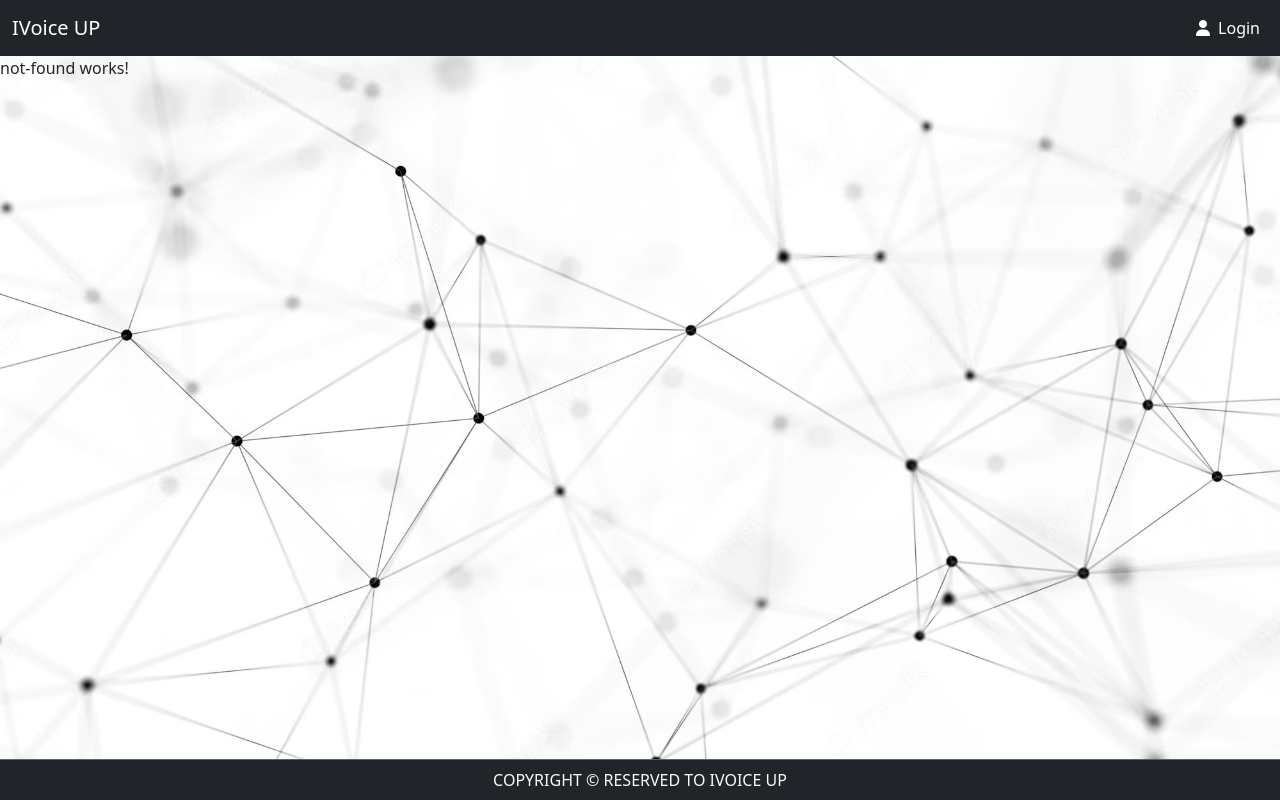
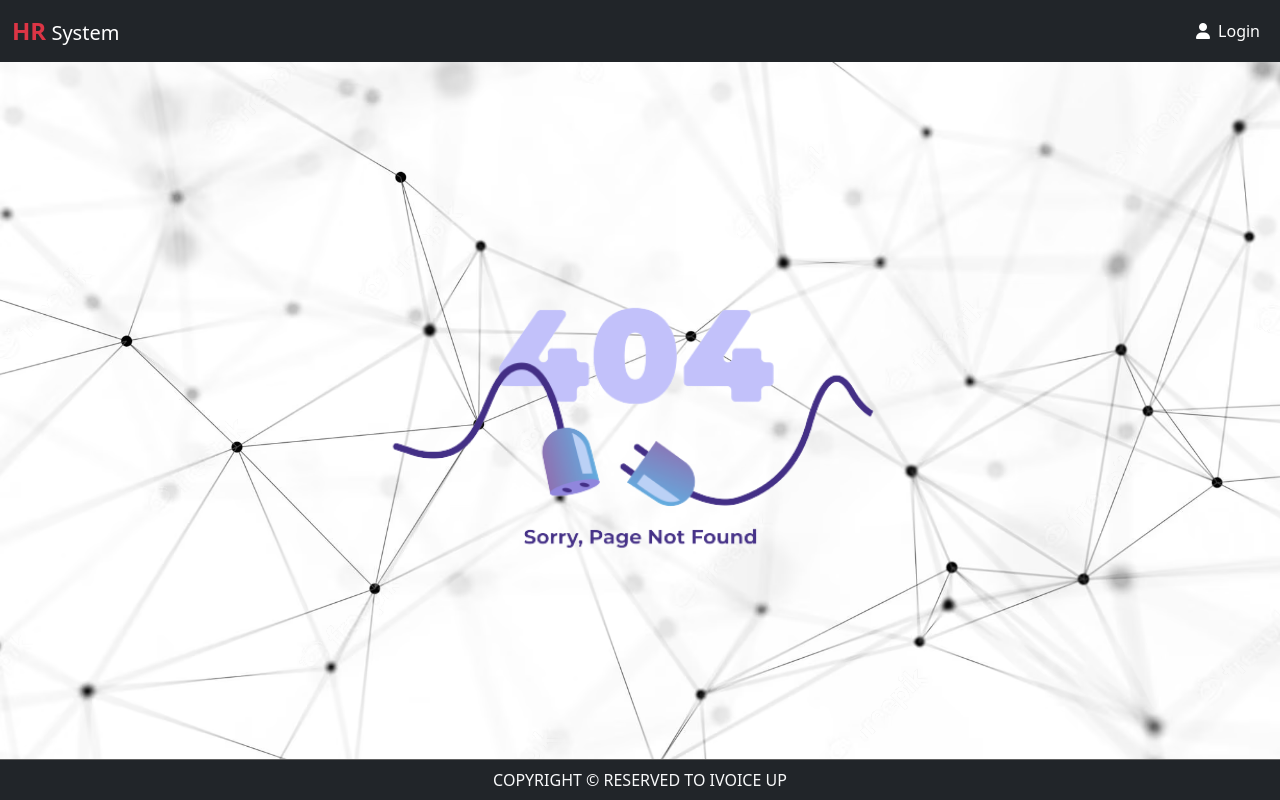
Before and after one commit to Doaa-Ghopashe/HR_SYSTEM, an Angular app: page /attendance/1 in a window 1280 px wide. Built offline with nearby package versions, Linux system fonts and the light colour scheme.

Commit message:
update the event happen on the status button

```diff
--- a/src/app/employee/attendance-schedule/attendance-schedule.component.ts
+++ b/src/app/employee/attendance-schedule/attendance-schedule.component.ts
@@ -119,11 +119,10 @@ export class AttendanceScheduleComponent {
 
   statuschange(e: any, weekNo: number, dayNo: number) {
     e.target.classList = e?.target.value;
-    const selectedRow = this.schedule.flat()[weekNo];
 
-    let date = this.formatDate(this.schedule[weekNo][dayNo]["month"], this.schedule[weekNo][dayNo]["day"], this.schedule[weekNo][dayNo]["year"])
+    let date = this.formatDate(this.schedule[weekNo][dayNo]["month"], this.schedule[weekNo][dayNo]["day"], this.schedule[weekNo][dayNo]["year"]);
 
-    if (selectedRow.status === "present") {
+    if (e?.target.value === "present") {
       this.schedule[weekNo][dayNo]["actualStartTime"] = "08:00";
     } else {
       this.schedule[weekNo][dayNo]["actualStartTime"] = "";
--- a/src/app/pages/not-found/not-found.component.css
+++ b/src/app/pages/not-found/not-found.component.css
@@ -0,0 +1,3 @@
+:host {
+    width:100%
+}
--- a/src/app/pages/not-found/not-found.component.html
+++ b/src/app/pages/not-found/not-found.component.html
@@ -1 +1,7 @@
-<p>not-found works!</p>
+<div class="container h-100">
+    <div class="row align-items-center h-100 justify-content-center">
+        <div class="col-xl-8">
+            <img src="../../../assets/404 Not Found.png">
+        </div>
+    </div>
+</div>
--- a/src/app/shared/navbar/navbar.component.html
+++ b/src/app/shared/navbar/navbar.component.html
@@ -1,6 +1,6 @@
 <div class="container-fluid bg-dark bg-opacity-0 text-white">
     <nav class="navbar navbar-expand-lg  ">
-        <a [routerLink]="''" class="navbar-brand text-white" >IVoice UP</a>
+        <a [routerLink]="''" class="navbar-brand text-white" ><span class="fs-4 lead text-danger fw-bold">HR</span> System</a>
         <button class="navbar-toggler" type="button" data-toggle="collapse" data-target="#navbarNav"
             aria-controls="navbarNav" aria-expanded="false" aria-label="Toggle navigation">
             <span class="navbar-toggler-icon"></span>
```
Also changed, not shown: src/assets/404 Not Found.png (added).
